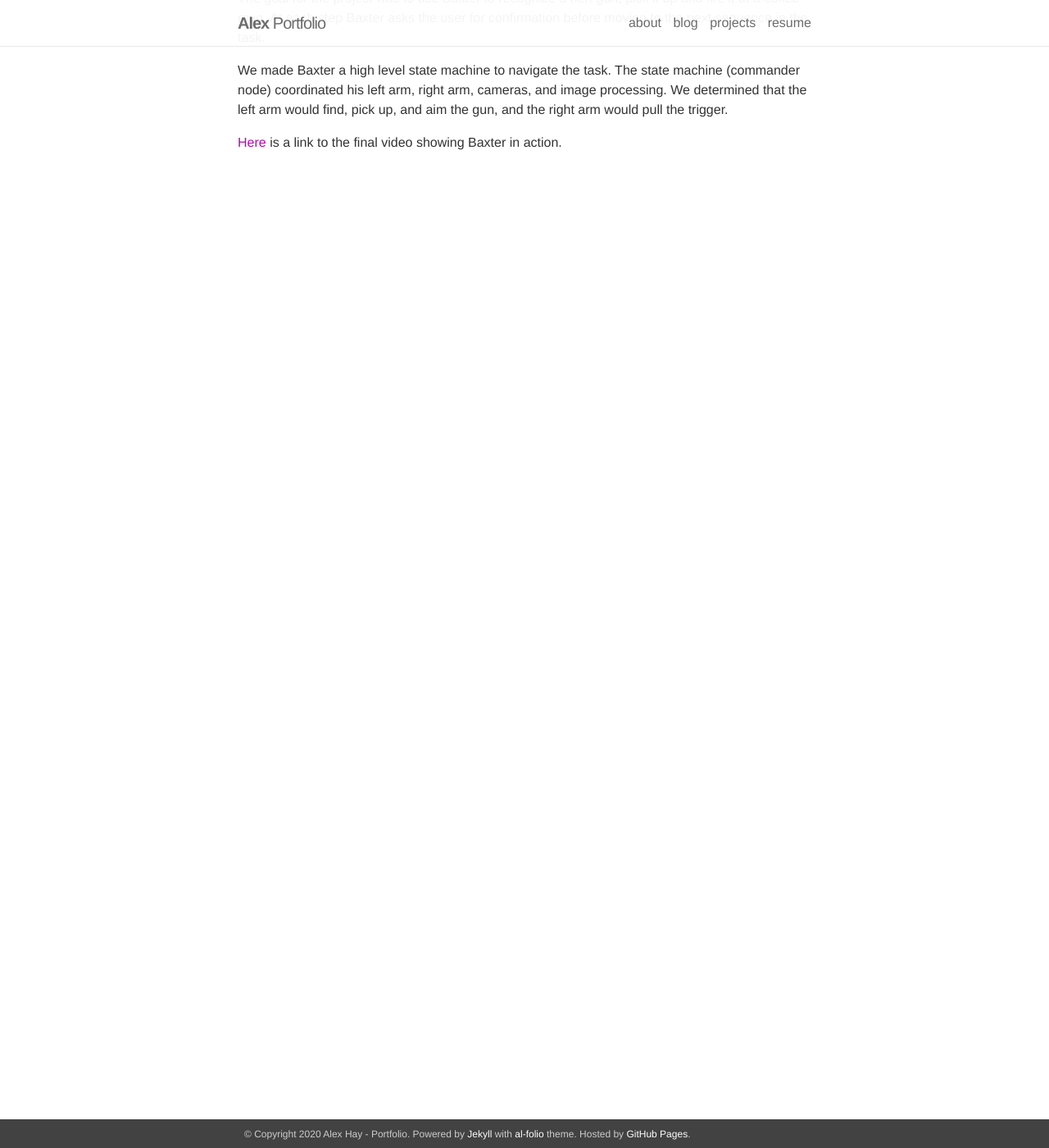
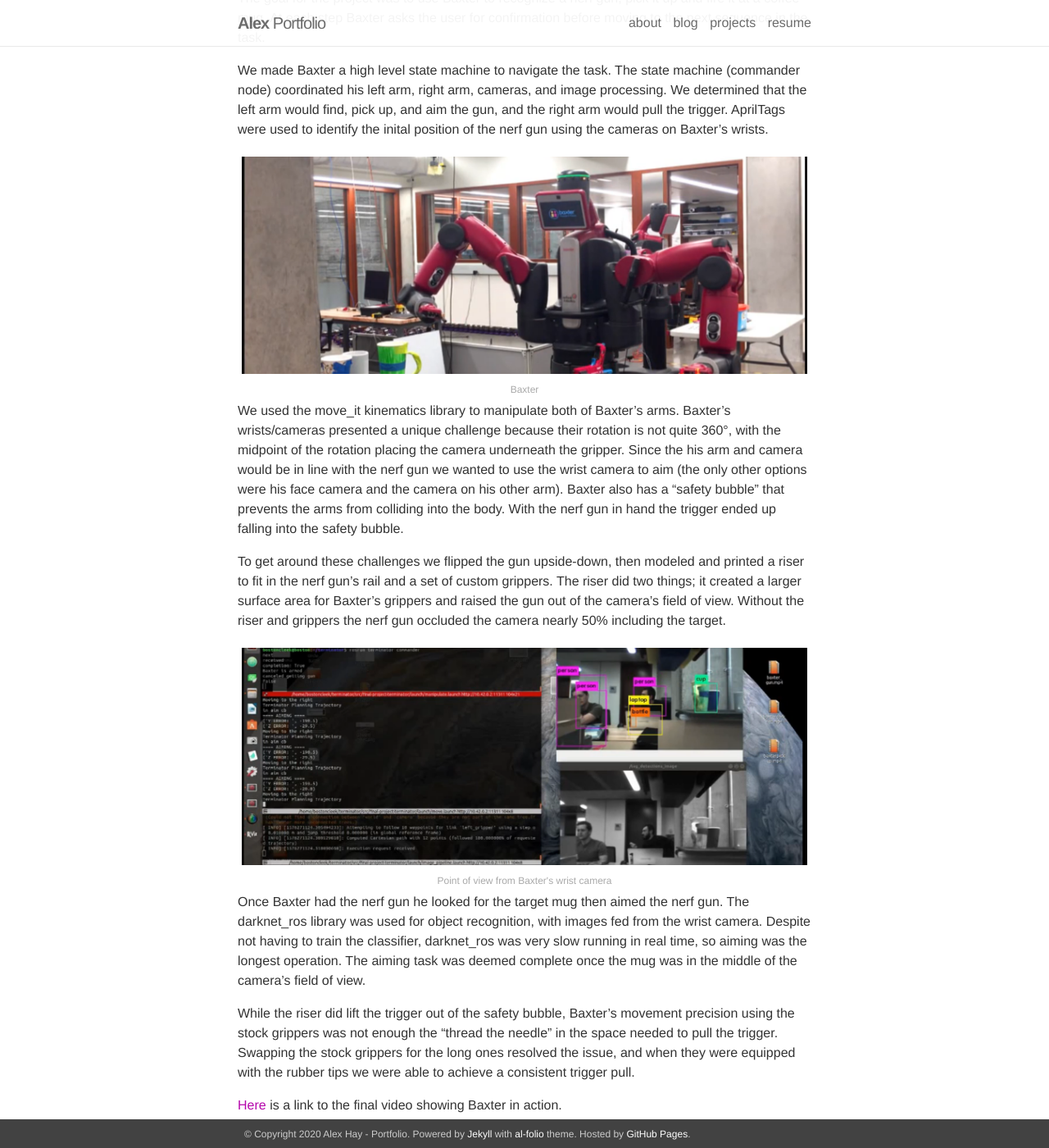
Before and after one commit to an-minyoung/an-minyoung.github.io, a Jekyll site: the page built from _projects/2_project.markdown, in a window 1280 px wide and 1400 px high, scrolled down 270 px. Shown: the whole window at 82% size. Built offline with Jekyll 4.4.1, drawn with Linux system fonts in a browser that asks for light colours; nearby versions of some CDN libraries.

Commit message:
495 final project post gif check

```diff
--- a/_projects/2_project.markdown
+++ b/_projects/2_project.markdown
@@ -2,11 +2,33 @@
 layout: page
 title: Using Baxter for Object Recognition and Manipulation
 description: Embedded Systems Final Project
-img: /assets/img/opencv.png
+img: /assets/img/terminator.gif
 ---
 
 The goal for the project was to use Baxter to recognize a nerf gun, pick it up and fire it at a coffee mug. At each step Baxter asks the user for confirmation before moving to the next sequence in the task.
 
-We made Baxter a high level state machine to navigate the task. The state machine (commander node) coordinated his left arm, right arm, cameras, and image processing. We determined that the left arm would find, pick up, and aim the gun, and the right arm would pull the trigger.
+We made Baxter a high level state machine to navigate the task. The state machine (commander node) coordinated his left arm, right arm, cameras, and image processing. We determined that the left arm would find, pick up, and aim the gun, and the right arm would pull the trigger. AprilTags were used to identify the inital position of the nerf gun using the cameras on Baxter's wrists.
+
+<div class="img_row">
+    <img class="col three" src="{{ site.baseurl }}/assets/img/baxter_01.png">
+</div>
+<div class="col three caption">
+    Baxter
+</div>
+
+We used the move_it kinematics library to manipulate both of Baxter's arms. Baxter's wrists/cameras presented a unique challenge because their rotation is not quite 360°, with the midpoint of the rotation placing the camera underneath the gripper. Since the his arm and camera would be in line with the nerf gun we wanted to use the wrist camera to aim (the only other options were his face camera and the camera on his other arm). Baxter also has a "safety bubble" that prevents the arms from colliding into the body. With the nerf gun in hand the trigger ended up falling into the safety bubble.
+
+To get around these challenges we flipped the gun upside-down, then modeled and printed a riser to fit in the nerf gun's rail and a set of custom grippers. The riser did two things; it created a larger surface area for Baxter's grippers and raised the gun out of the camera's field of view. Without the riser and grippers the nerf gun occluded the camera nearly 50% including the target.
+
+<div class="img_row">
+    <img class="col three" src="{{ site.baseurl }}/assets/img/baxter_02.png">
+</div>
+<div class="col three caption">
+    Point of view from Baxter's wrist camera
+</div>
+
+Once Baxter had the nerf gun he looked for the target mug then aimed the nerf gun. The darknet_ros library was used for object recognition, with images fed from the wrist camera. Despite not having to train the classifier, darknet_ros was very slow running in real time, so aiming was the longest operation. The aiming task was deemed complete once the mug was in the middle of the camera's field of view.
+
+While the riser did lift the trigger out of the safety bubble, Baxter's movement precision using the stock grippers was not enough the "thread the needle" in the space needed to pull the trigger. Swapping the stock grippers for the long ones resolved the issue, and when they were equipped with the rubber tips we were able to achieve a consistent trigger pull.
 
 [Here](https://youtu.be/2MRsNefNWmw) is a link to the final video showing Baxter in action.
```
Also changed, not shown: assets/img/baxter_01.png (added), assets/img/baxter_02.png (added), 1 other file.
